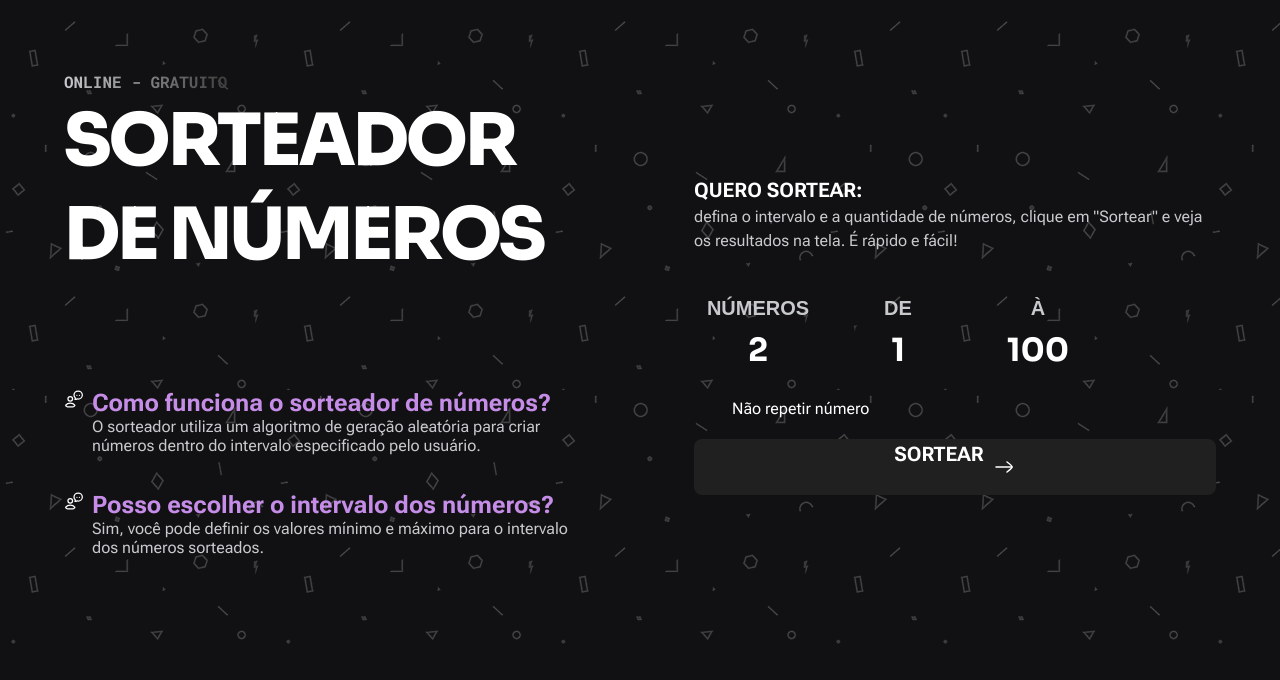
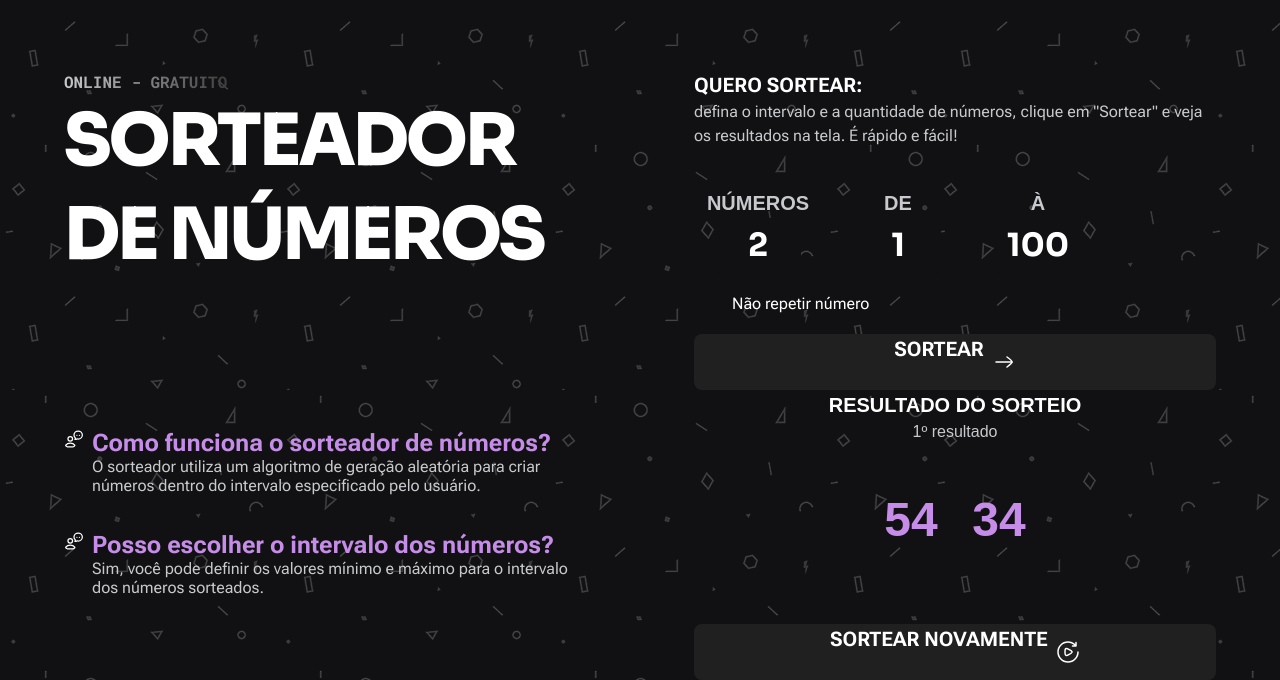
Before and after one commit to dev-FilipeBCS/number-drawer, a plain HTML site: page index.html in a window 1280 px wide. Shown: the part 136-816 px from the top of the page. Drawn offline with Linux system fonts and the light colour scheme.

Commit message:
Add result style

```diff
--- a/index.html
+++ b/index.html
@@ -47,7 +47,7 @@
     </section>
 
     <aside>
-      <div id="first-page">
+      <div class="first-page">
         <h3>Quero sortear:</h3>
         <p>defina o intervalo e a quantidade de números, clique em "Sortear" e veja os resultados na tela. É rápido e fácil!</p>
 
@@ -95,21 +95,34 @@
         </form>
       </div>
 
-      <footer class="hide">
+      <footer class="">
         <div id="results">
           <h3>Resultado do sorteio</h3>
           <p>1º resultado</p>
 
-          <ul id="result">
+          <div id="results-wrapper">
+            <div class="result-wrapper">
+                54
+            </div>
 
-          </ul>
+            <div class="result-wrapper">
+                34
+            </div>
+          </div>
 
-          <button id="redraw">SORTEAR NOVAMENTE <img src="assets/icons/replay.svg" alt=""></button>
+          <div class="btn-wrapper">
+            <div class="fancy">
+              <button id="draw-one" class="flex">
+                <p>Sortear novamente</p>
+                <img src="/assets/icons/replay.svg" alt="">
+              </button>
+            </div>
+          </div>
         </div>
       </footer>
 
     </aside>
   </main>
-
+  <script src="scripts.js"></script>
 </body>
 </html>
--- a/styles/firstPage.css
+++ b/styles/firstPage.css
@@ -1,18 +1,4 @@
-#first-page {
-  & h3 {
-    font-weight: 700;
-    font-size: 1.25rem;
-    line-height: 1.5;
-    color: var(--content-primary);
-    text-transform: uppercase;
-  }
-
-  & p {
-    font-weight: 400;
-    font-size: 1rem;
-    line-height: 1.5;
-    color: var(--content-secondary);
-  }
+.first-page {
 
   & form {
     & fieldset {
@@ -119,6 +105,24 @@
         }
       }
     }
+  }
+}
+
+aside {
+  & h3 {
+    font-weight: 700;
+    font-size: 1.25rem;
+    line-height: 1.5;
+    color: var(--content-primary);
+    text-transform: uppercase;
+  }
+
+  & p {
+    font-weight: 400;
+    font-size: 1rem;
+    line-height: 1.5;
+    color: var(--content-secondary);
+  }
 
   & .btn-wrapper {
 
@@ -189,6 +193,31 @@
     }
   }
 }
+
+footer {
+  justify-items: center;
+  color: var(--content-brand);
+  font: 700 3rem/1.5 "Robot Mono", sans-serif;
+  text-align: center;
+
+  & #results {
+    width: 100%;
+  }
+
+  & #results-wrapper {
+    justify-content: center;
+    display: flex;
+    flex-wrap: wrap;
+    flex-direction: row;
+    gap: .25rem;
+
+    margin-block: 2.5rem;
+
+    & .result-wrapper {
+      min-width: 5.25rem;
+      height: 6.25rem;
+    }
+  }
 }
 
 @keyframes rotate {
```
Also changed, not shown: scripts.js (added). Lines whose indentation alone changed are shown as unchanged.
